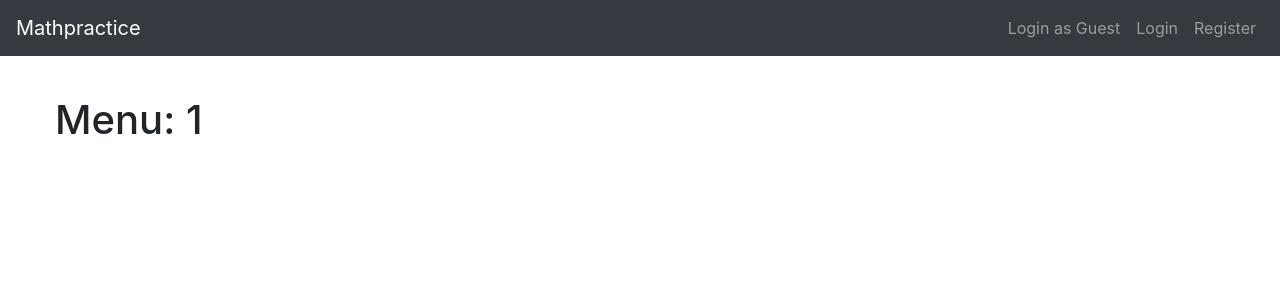
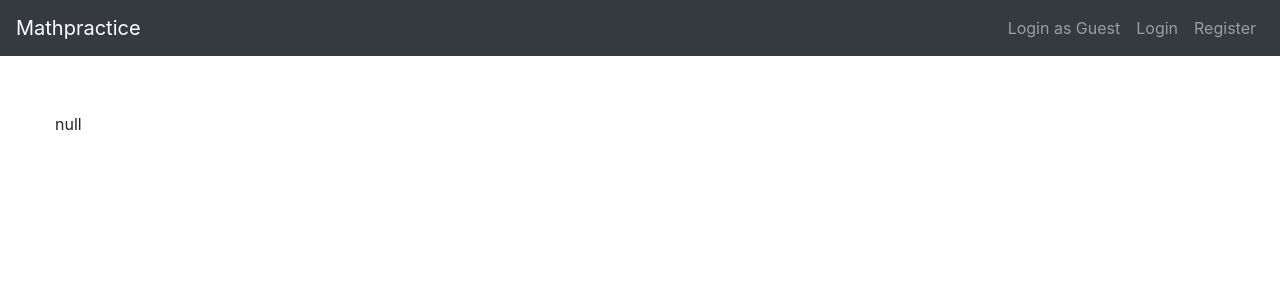
Before and after one commit to EvaFr/edu-web, a React (Create React App) app: page /book/1 in a window 1280 px wide. Shown: the top 300 px of the page. Built offline with nearby package versions, Linux system fonts and the light colour scheme; the HTML template or start-up script is replaced by a standard one.

Commit message:
feature(menu-page): Menu fetch data added

```diff
--- a/src/App.jsx
+++ b/src/App.jsx
@@ -46,9 +46,14 @@ const App = () => {
               />
               <Route
                 path="/registration"
-                redner={() => <Registration setSessionId={setSessionId} />}
+                render={() => <Registration setSessionId={setSessionId} />}
               />
-              <Route path="/book/:id" component={Menu} />
+              <Route
+                path="/book/:id"
+                render={routerProps => (
+                  <Menu {...routerProps} sessionId={sessionId} />
+                )}
+              />
             </Col>
           </Row>
         </Container>
--- a/src/components/Loader.jsx
+++ b/src/components/Loader.jsx
@@ -6,7 +6,11 @@ const Loader = ({ loading }) => {
 };
 
 Loader.propTypes = {
-  loading: PropTypes.bool.isRequired
+  loading: PropTypes.bool
+};
+
+Loader.defaultProps = {
+  loading: undefined
 };
 
 export default Loader;
--- a/src/pages/menu/Menu.jsx
+++ b/src/pages/menu/Menu.jsx
@@ -1,14 +1,56 @@
-import React from 'react';
+import React, { useState, useEffect } from 'react';
 import PropTypes from 'prop-types';
+import Loader from '../../components/Loader';
+import Error from '../../components/Error';
 
-const Menu = ({ match }) => <h1>Menu: {match.params.id}</h1>;
+const getMenu = (sessionId, bookId, setLoading, setError, setMenuData) => {
+  if (!sessionId) {
+    return;
+  }
+
+  const url = `/api/Book/Menu?sessionId=${sessionId}&bookId=${bookId}`;
+
+  setLoading(true);
+  fetch(url)
+    .then(response => response.json())
+    .then(json => {
+      setMenuData(json);
+      setLoading(false);
+    })
+    .catch(error => {
+      setError(error);
+      setLoading(false);
+    });
+};
+
+const Menu = ({ match, sessionId }) => {
+  const [loading, setLoading] = useState(false);
+  const [error, setError] = useState(null);
+  const [menuData, setMenuData] = useState(null);
+
+  useEffect(() => {
+    getMenu(sessionId, match.params.id, setLoading, setError, setMenuData);
+  }, [sessionId]);
+
+  return (
+    <>
+      <Loader loading={loading} />
+      {error ? <Error error={error} /> : <p>{JSON.stringify(menuData)}</p>}
+    </>
+  );
+};
 
 Menu.propTypes = {
   match: PropTypes.shape({
     params: PropTypes.shape({
       id: PropTypes.node
     })
-  }).isRequired
+  }).isRequired,
+  sessionId: PropTypes.string
+};
+
+Menu.defaultProps = {
+  sessionId: ''
 };
 
 export default Menu;
```
